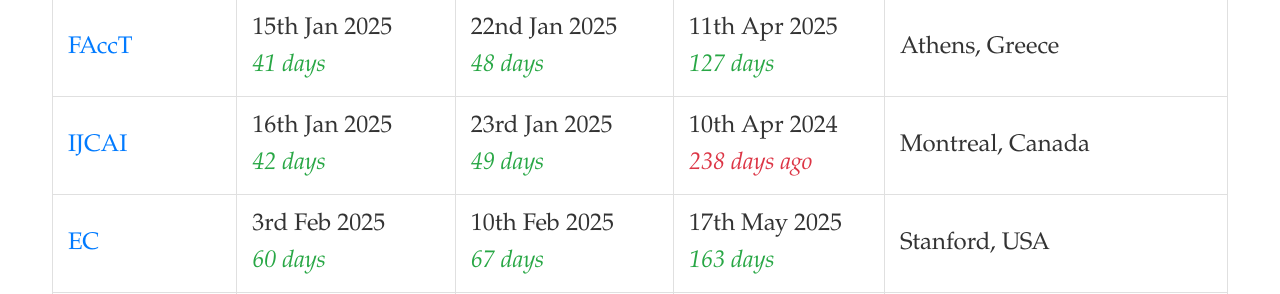
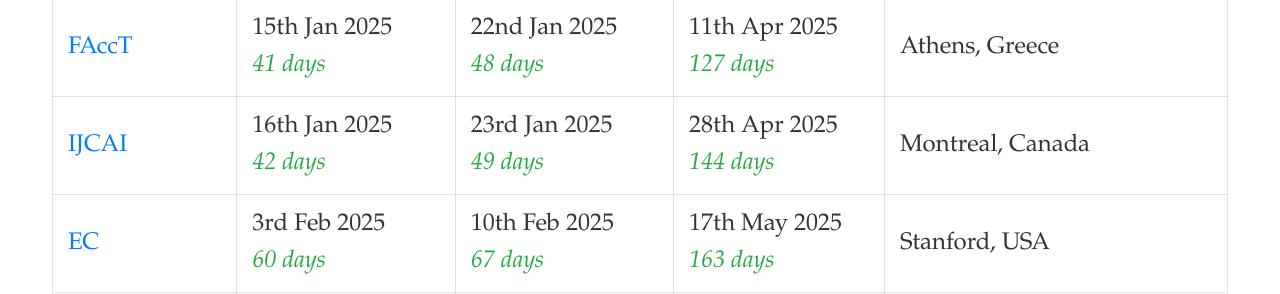
Before and after one commit to severus-tux/severus-tux.github.io, a PHP site: page /resources.php in a window 1280 px wide. Shown: the part 841-1135 px from the top of the page. Run offline with PHP 8.4, Linux system fonts and the light colour scheme; some libraries are stand-ins or nearby versions.

Commit message:
fixed dates

```diff
--- a/resources.php
+++ b/resources.php
@@ -54,7 +54,7 @@ $deadlines = [
         'url' => 'https://2025.ijcai.org/',
         'abstract' => '2025-01-16',
         'full_paper' => '2025-01-23',
-        'notification' => '2024-04-10',
+        'notification' => '2025-04-28',
         'venue' => 'Montreal, Canada'
     ],
     'EC' => [
```
